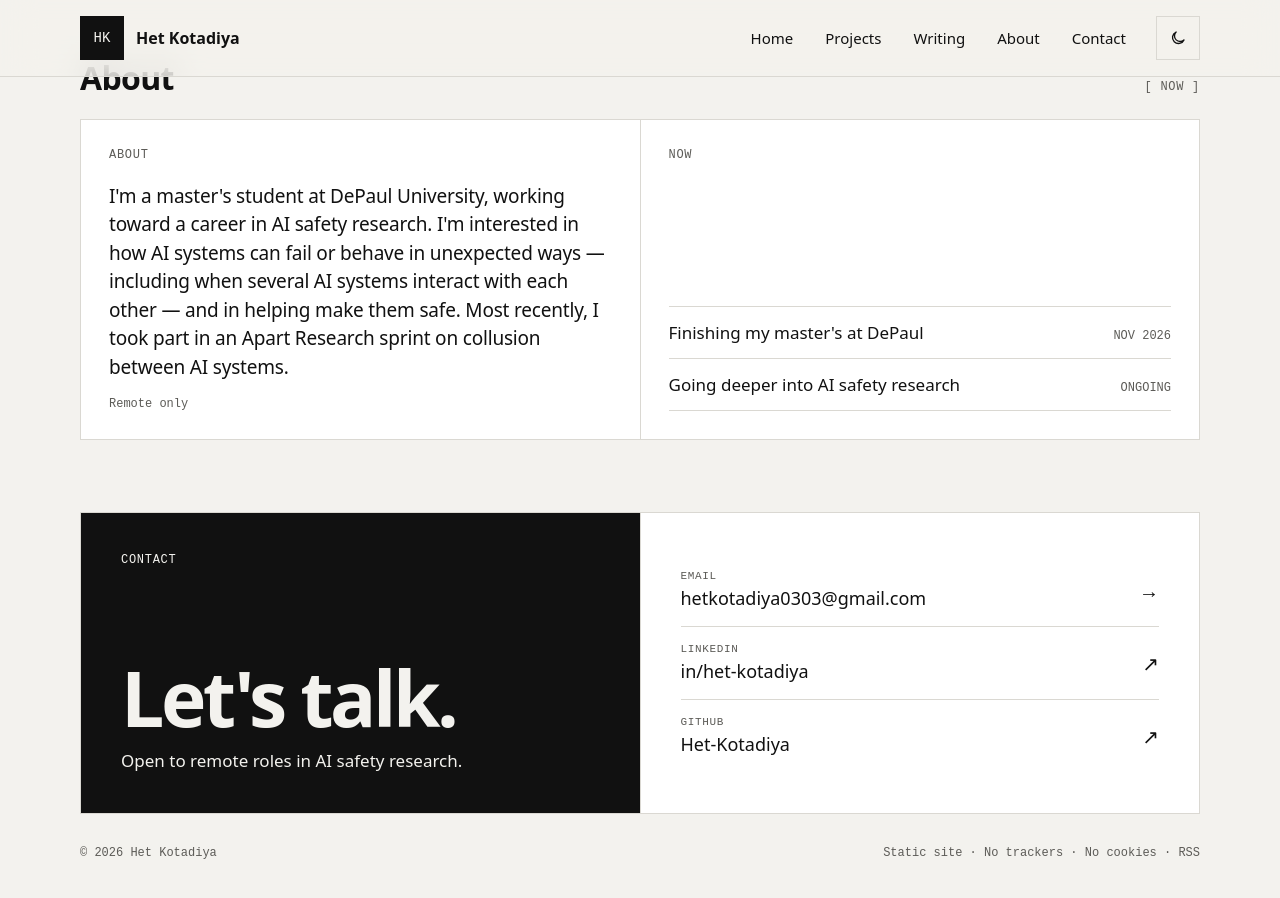
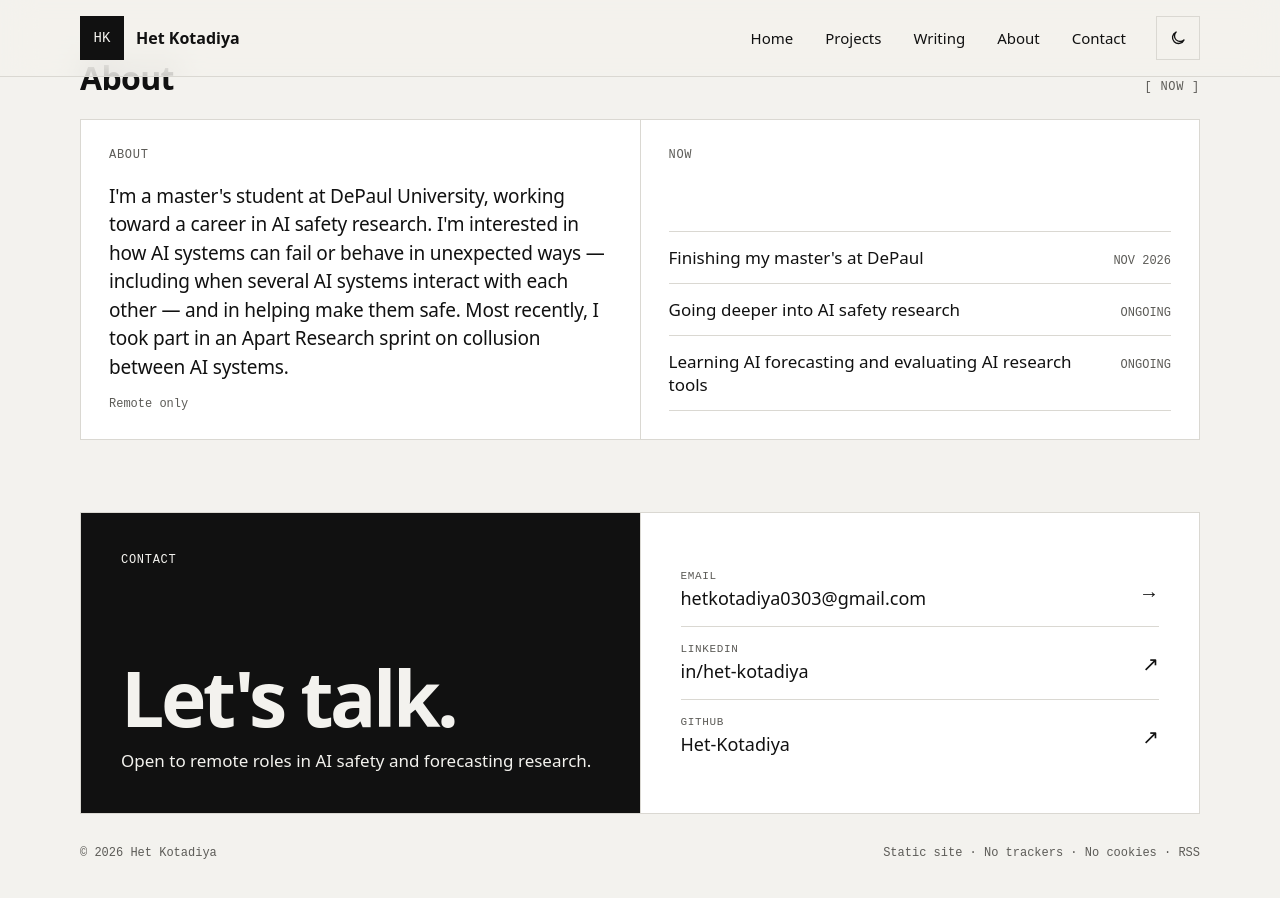
Before and after one commit to Het-Kotadiya/Het-Kotadiya.github.io, a Jekyll site: the page built from index.html, in a window 1280 px wide and 900 px high, scrolled down 2012 px. Built offline with Jekyll 4.4.1, drawn with Linux system fonts in a browser that asks for light colours; some of the changed text lies outside the part shown.

Commit message:
Add forecasting and evaluation focus to home page
Co-Authored-By: Claude Opus 5.5 <noreply@anthropic.com>

```diff
--- a/index.html
+++ b/index.html
@@ -21,7 +21,8 @@
           <p class="muted">Working toward AI safety research — studying how advanced AI systems can fail or behave in unexpected ways, and how to make them safe and reliable.</p>
           <div class="chips">
             <span class="chip">AI Safety</span>
-            <span class="chip">Research</span>
+            <span class="chip">AI forecasting</span>
+            <span class="chip">AI evaluation</span>
             <span class="chip">Multi-agent systems</span>
           </div>
         </div>
@@ -32,7 +33,7 @@
         <div class="stack">
           <span class="dot" aria-hidden="true"></span>
           <p class="big">Open to remote roles</p>
-          <p class="small muted">AI safety research</p>
+          <p class="small muted">AI safety &amp; forecasting research</p>
         </div>
       </div>
 
@@ -203,6 +204,7 @@
         <div>
           <div class="row"><span>Finishing my master's at DePaul</span><span class="mono muted">NOV 2026</span></div>
           <div class="row"><span>Going deeper into AI safety research</span><span class="mono muted">ONGOING</span></div>
+          <div class="row"><span>Learning AI forecasting and evaluating AI research tools</span><span class="mono muted">ONGOING</span></div>
         </div>
       </div>
     </section>
@@ -213,7 +215,7 @@
         <span class="mono">Contact</span>
         <div class="stack" style="gap:14px">
           <h2>Let's talk.</h2>
-          <p style="font-size:17px;line-height:1.45">Open to remote roles in AI safety research.</p>
+          <p style="font-size:17px;line-height:1.45">Open to remote roles in AI safety and forecasting research.</p>
         </div>
       </div>
 
```
